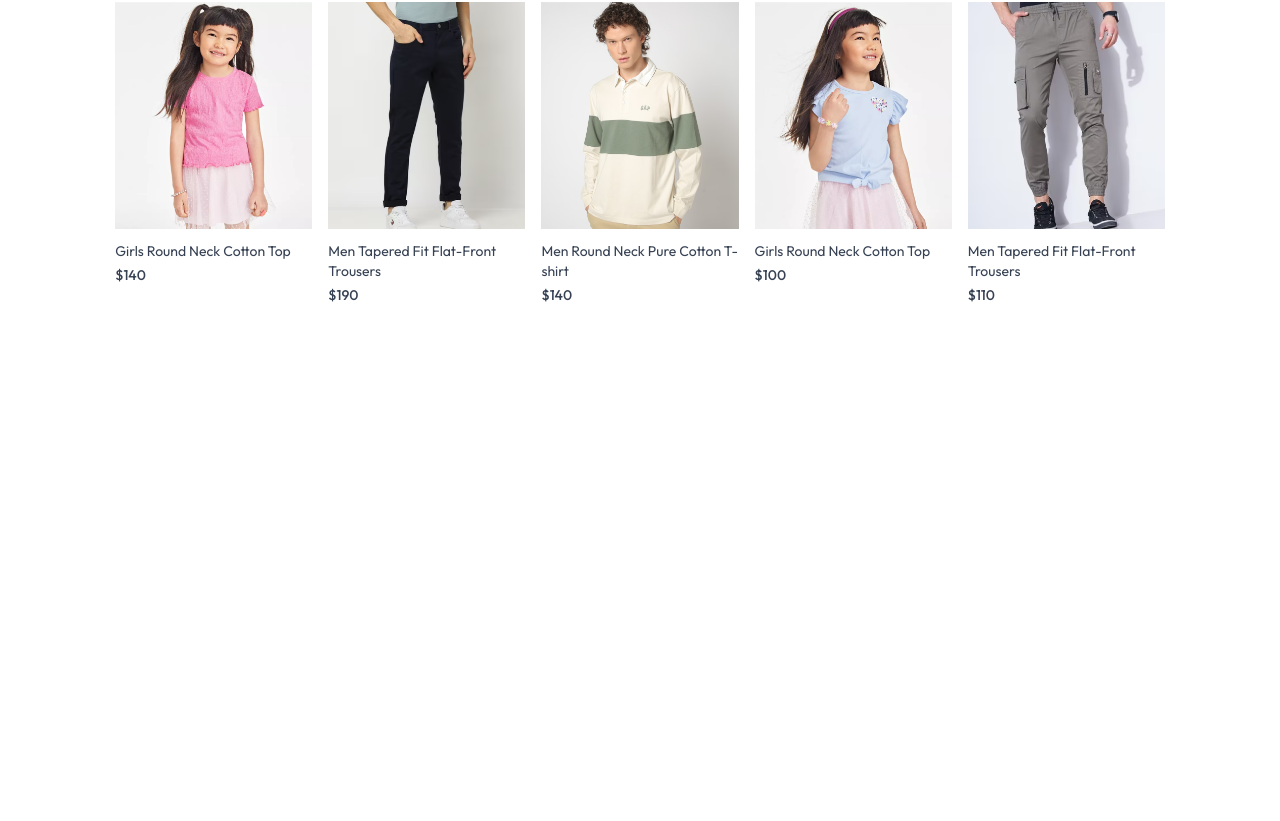
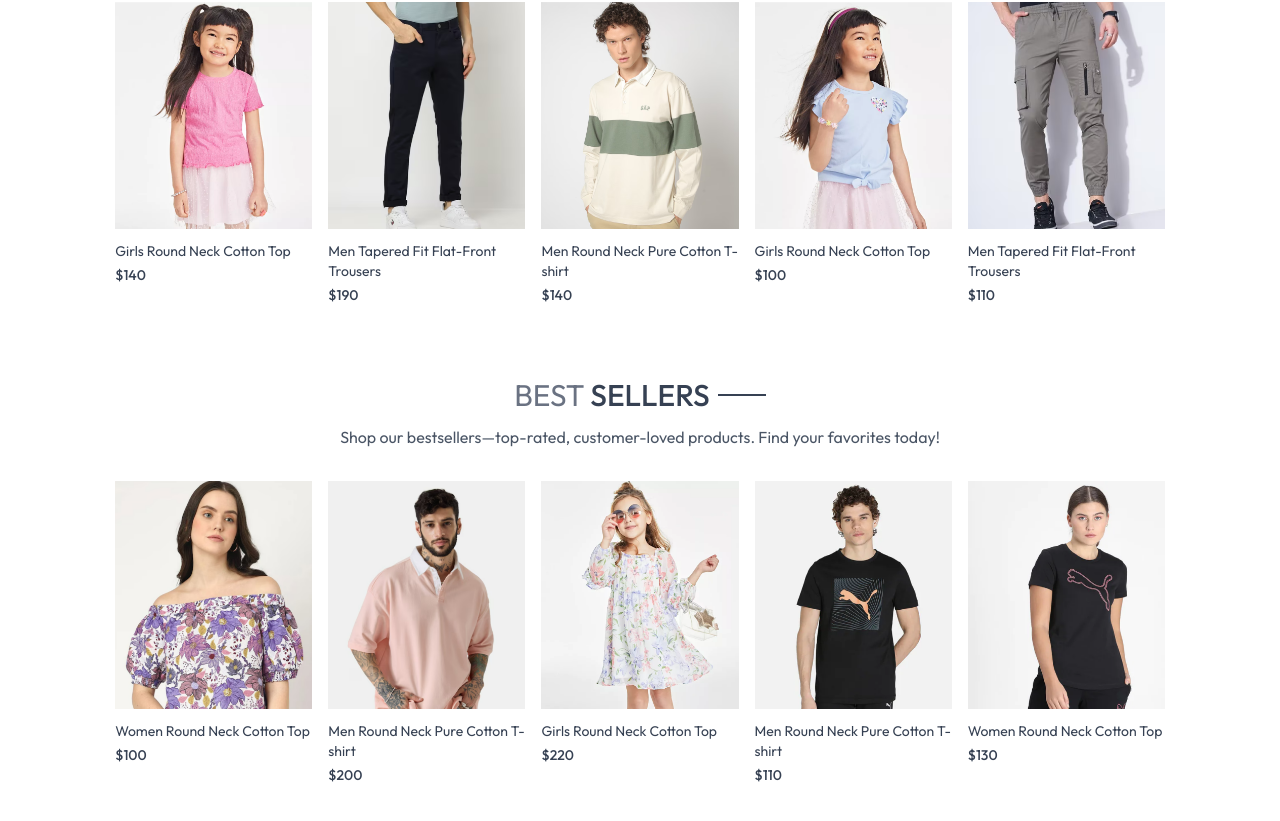
Before and after one commit to AHTHneeuhl/ecommerce-app, a React (Vite) app in the folder frontend/: page / in a window 1280 px wide. Shown: the part 1004-1825 px from the top of the page. Before the commit the page ends 1349 px from the top, so only its background shows below. Built offline with nearby package versions, Linux system fonts and the light colour scheme.

Commit message:
create BestSellers section component

```diff
--- /dev/null
+++ b/frontend/src/components/BestSellers.tsx
@@ -0,0 +1,43 @@
+import { useEffect, useState } from "react";
+import { IProduct } from "../context/types";
+import { useShop } from "../hooks";
+import Title from "./Title";
+import ProductItem from "./ProductItem";
+
+const BestSellers = () => {
+  const { products } = useShop();
+  const [bestSellers, setBestSellers] = useState<IProduct[]>([]);
+
+  useEffect(() => {
+    const bestProducts = products.filter((product) => product.bestseller);
+
+    setBestSellers(bestProducts.slice(0, 5));
+  }, []);
+
+  return (
+    <div className="my-10">
+      <div className="text-center text-3xl py-8">
+        <Title text1="BEST" text2="SELLERS" />
+        <p className="w-3/4 m-auto text-xs sm:text-sm md:text-base text-gray-600">
+          Shop our bestsellers—top-rated, customer-loved products. Find your
+          favorites today!
+        </p>
+      </div>
+
+      {/* Best Seller Items */}
+      <div className="grid grid-cols-2 sm:grid-cols-3 md:grid-cols-4 lg:grid-cols-5 gap-4 gap-y-6">
+        {bestSellers.map(({ _id, name, image, price, ...props }) => (
+          <ProductItem
+            _id={_id}
+            image={image}
+            name={name}
+            price={price}
+            {...props}
+          />
+        ))}
+      </div>
+    </div>
+  );
+};
+
+export default BestSellers;
--- a/frontend/src/components/index.ts
+++ b/frontend/src/components/index.ts
@@ -1,3 +1,4 @@
+export { default as BestSellers } from "./BestSellers";
 export { default as Hero } from "./Hero";
 export { default as LatestCollection } from "./LatestCollection";
 export { default as Navbar } from "./Navbar";
--- a/frontend/src/pages/Home.tsx
+++ b/frontend/src/pages/Home.tsx
@@ -1,10 +1,11 @@
-import { Hero, LatestCollection } from "../components";
+import { BestSellers, Hero, LatestCollection } from "../components";
 
 const Home = () => {
   return (
     <div>
       <Hero />
       <LatestCollection />
+      <BestSellers />
     </div>
   );
 };
```
